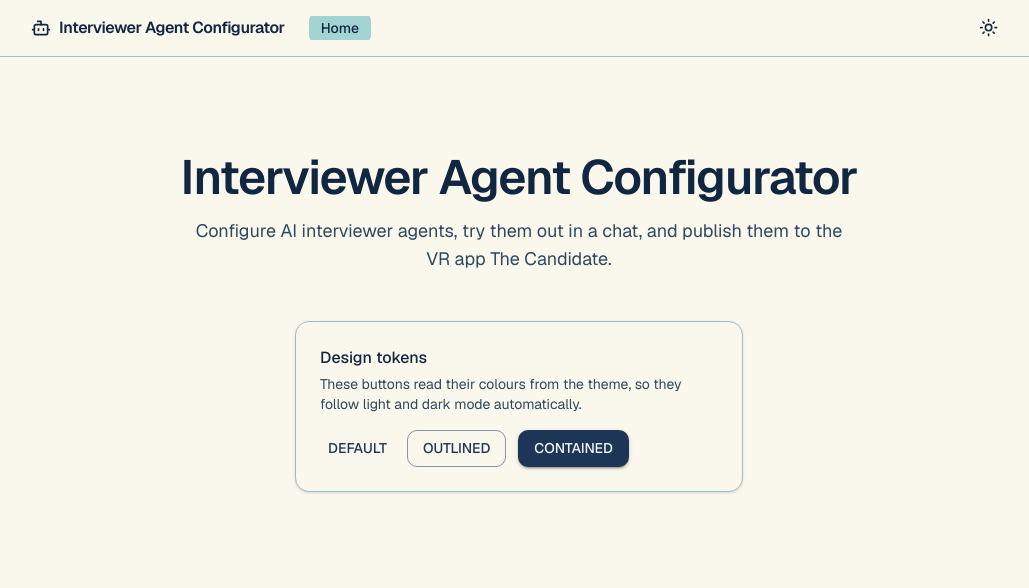
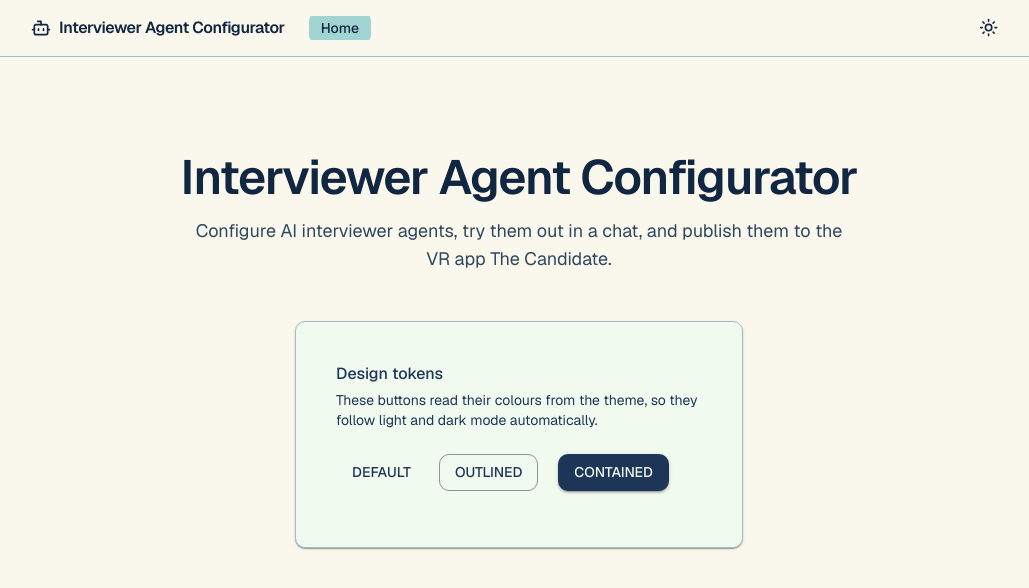
Before and after one commit to IMTEL/team-tdt4290-fall-2026, a Next.js app: page / in a window 1280 px wide. Shown: the top 588 px of the page, without its empty margins (121-1150 px from the left). Built offline with nearby package versions, Linux system fonts and the light colour scheme; what @mui/material-nextjs would draw is missing.

Commit message:
chore: change card on page to be MUI card

```diff
--- a/src/app/page.module.css
+++ b/src/app/page.module.css
@@ -31,10 +31,6 @@
   margin-top: 3rem;
   padding: 1.5rem;
   border-width: 1px;
-  border-radius: var(--radius-xl);
-  background-color: var(--card);
-  color: var(--card-foreground);
-  box-shadow: var(--shadow-sm);
   text-align: left;
 }
 
@@ -46,10 +42,9 @@
   margin-top: 0.25rem;
   font-size: 0.875rem;
   line-height: 1.25rem;
-  color: var(--muted-foreground);
 }
 
-.actions {
+.cardActions {
   display: flex;
   flex-wrap: wrap;
   gap: 0.75rem;
--- a/src/app/page.tsx
+++ b/src/app/page.tsx
@@ -1,6 +1,9 @@
 // import { Button } from '@/components/ui/Button';
 import Button from '@mui/material/Button';
+import Card from '@mui/material/Card';
 import styles from './page.module.css';
+import CardContent from '@mui/material/CardContent';
+import CardActions from '@mui/material/CardActions';
 
 export default function Home() {
   return (
@@ -11,18 +14,20 @@ export default function Home() {
         Candidate.
       </p>
 
-      <section className={styles.card}>
+      <Card className={styles.card}>
+        <CardContent>
           <h2 className={styles.cardTitle}>Design tokens</h2>
           <p className={styles.cardText}>
             These buttons read their colours from the theme, so they follow light and dark mode
             automatically.
           </p>
-        <div className={styles.actions}>
+          <CardActions className={styles.cardActions}>
             <Button>Default</Button>
             <Button variant="outlined">Outlined</Button>
             <Button variant="contained">Contained</Button>
-        </div>
-      </section>
+          </CardActions>
+        </CardContent>
+      </Card>
     </div>
   );
 }
```
Lines whose indentation alone changed are shown as unchanged.
